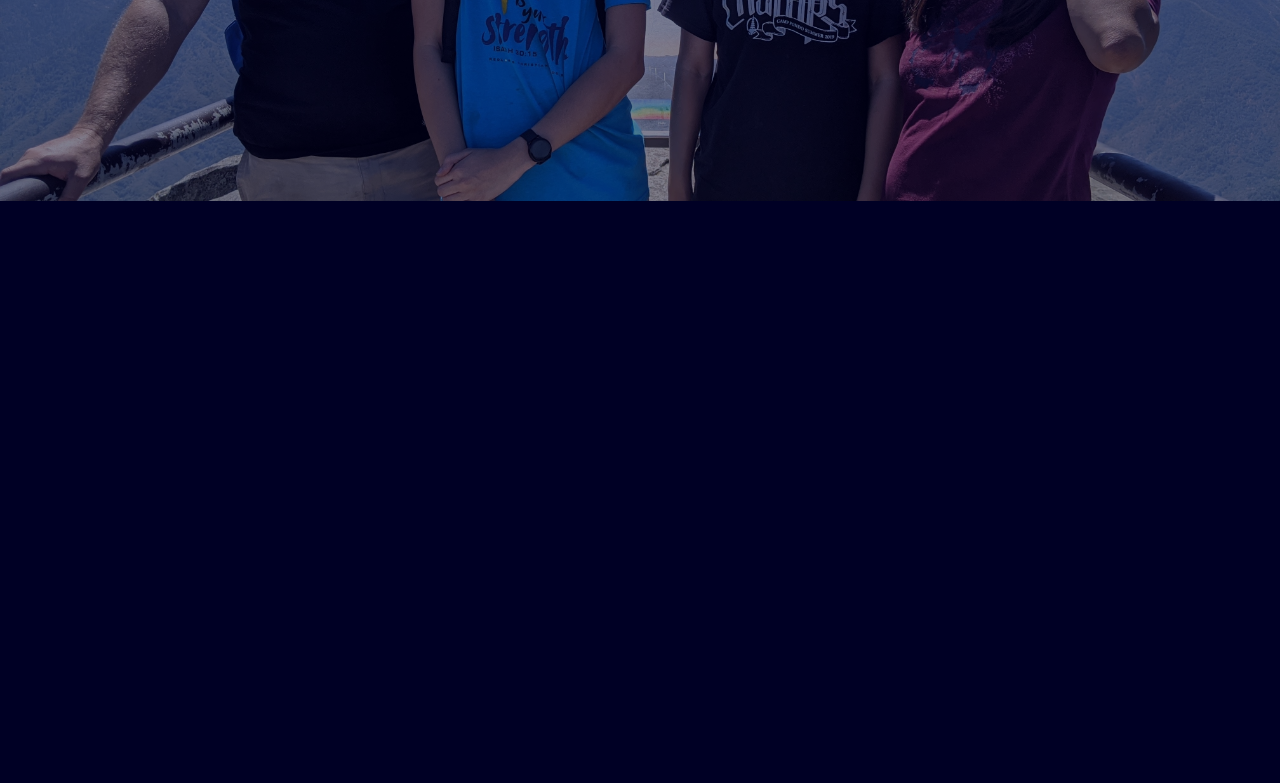
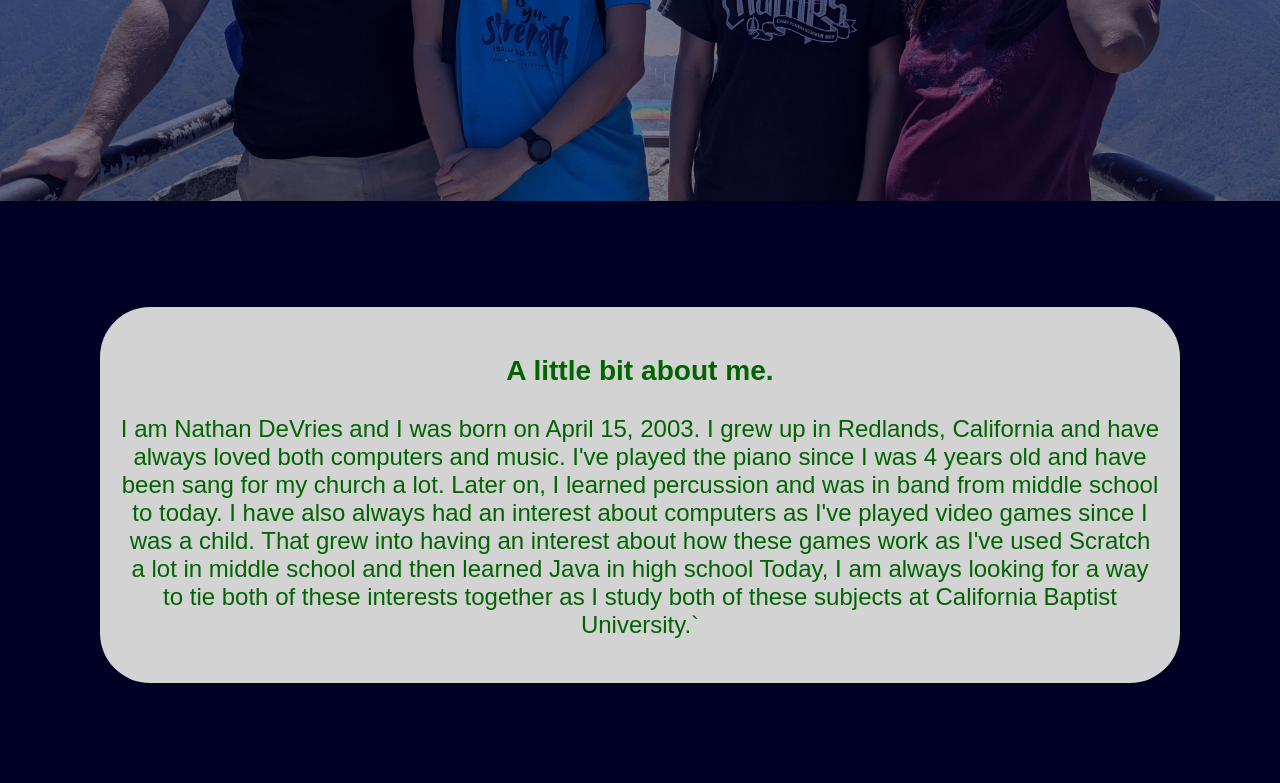
Before and after one commit to nsdevries03/nsdevries03.github.io, a plain HTML site: page html/about.html in a window 1280 px wide. Shown: the part 413-1196 px from the top of the page. Before the commit the page ends 800 px from the top, so only its background shows below. Drawn offline with Linux system fonts and the light colour scheme.

Commit message:
about.html update 2

```diff
--- a/css/about.css
+++ b/css/about.css
@@ -56,6 +56,7 @@ h1 {
     top: 50%;
     left: 50%;
     transform: translate(-50%, -50%);
+    color: #3db031;
 }
 
 .title {
@@ -68,3 +69,12 @@ h1 {
     height: fit-content;
     opacity: 50%;
 }
+
+.body {
+    background-color: lightgray;
+    border-radius: 50px;
+    grid-column: 1 / span 4;
+    margin: 100px;
+    padding: 20px;
+    grid-row: 3;
+}
--- a/html/about.html
+++ b/html/about.html
@@ -21,7 +21,16 @@
     <h1>About Me</h1>
   </div>
   <div class="body">
-
+    <h3>A little bit about me.</h3>
+    <p>
+      I am Nathan DeVries and I was born on April 15, 2003. I grew up in Redlands, California and have always loved
+      both computers and music. I've played the piano since I was 4 years old and have been sang for my church a lot.
+      Later on, I learned percussion and was in band from middle school to today. I have also always had an interest
+      about computers as I've played video games since I was a child. That grew into having an interest about how these
+      games work as I've used Scratch a lot in middle school and then learned Java in high school Today, I am always
+      looking for a way to tie both of these interests together as I study both of these subjects at California Baptist
+      University.`
+    </p>
   </div>
 </div>
 </body>
```
